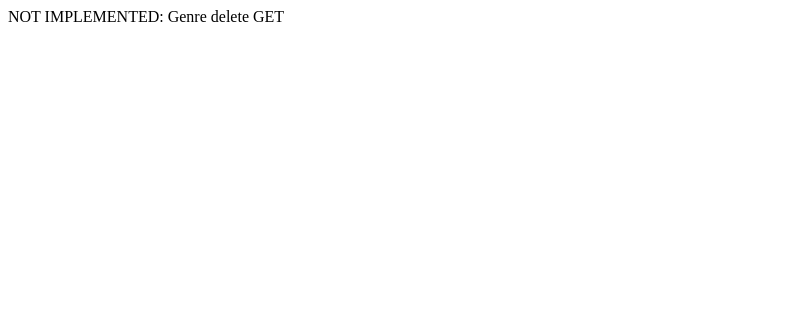
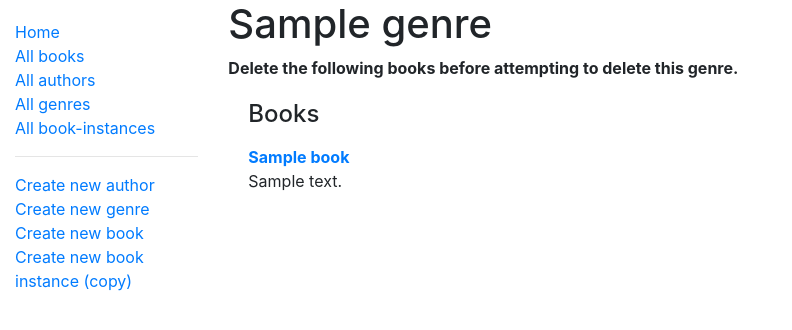
Before and after one commit to kizwolak/Express-Local-Library, a Node server app: page /catalog/genre/600000000000000000000001/delete in a window 1280 px wide. Shown: the top 330 px of the page, without its empty margins (0-792 px from the left). Run offline with Node 20, Linux system fonts and the light colour scheme; tables that the repository leaves empty hold one stand-in row (values such as "Sample post"); some libraries are stand-ins or nearby versions.

Commit message:
Add genre delete form

```diff
--- a/controllers/genreController.js
+++ b/controllers/genreController.js
@@ -68,12 +68,40 @@ exports.genre_create_post = [
 
 // Display Genre delete form on GET.
 exports.genre_delete_get = asyncHandler(async (req, res, next) => {
-  res.send("NOT IMPLEMENTED: Genre delete GET");
+  const [genre, allBooksInGenre] = await Promise.all([
+    Genre.findById(req.params.id).exec(),
+    Book.find({ genre: req.params.id }, "title summary").exec(),
+  ]);
+
+  if (genre === null) {
+    res.redirect("/catalog/genres");
+  }
+
+  res.render("genre_delete", {
+    title: "Delete Genre",
+    genre: genre,
+    genre_books: allBooksInGenre,
+  });
 });
 
 // Handle Genre delete on POST.
 exports.genre_delete_post = asyncHandler(async (req, res, next) => {
-  res.send("NOT IMPLEMENTED: Genre delete POST");
+  const [genre, allBooksInGenre] = await Promise.all([
+    Genre.findById(req.params.id).exec(),
+    Book.find({ genre: req.params.id }, "title summary").exec(),
+  ]);
+
+  if (allBooksInGenre.length > 0) {
+    res.render("book_delete", {
+      title: "Delete Book",
+      genre: genre,
+      genre_books: allBooksInGenre,
+    });
+    return;
+  } else {
+    await Genre.findByIdAndRemove(req.body.genreid);
+    res.redirect("/catalog/genres");
+  }
 });
 
 // Display Genre update form on GET.
--- /dev/null
+++ b/views/genre_delete.pug
@@ -0,0 +1,27 @@
+extends layout
+
+block content
+  h1 #{genre.name}
+
+  if genre_books.length
+
+    p #[strong Delete the following books before attempting to delete this genre.]
+
+    div(style='margin-left:20px;margin-top:20px')
+
+      h4 Books
+
+      dl
+      each book in genre_books
+        dt
+          a(href=book.url) #{book.title}
+        dd #{book.summary}
+
+  else
+    p Do you really want to delete this genre?
+
+    form(method='POST' action='')
+      div.form-group
+        input#genreid.form-control(type='hidden',name='genreid', required='true', value=genre._id )
+
+      button.btn.btn-primary(type='submit') Delete
--- a/views/genre_detail.pug
+++ b/views/genre_detail.pug
@@ -16,3 +16,6 @@ block content
 
             else
                 p This genre has no books
+    hr
+    p
+        a(href=genre.url+'/delete') Delete genre
```
